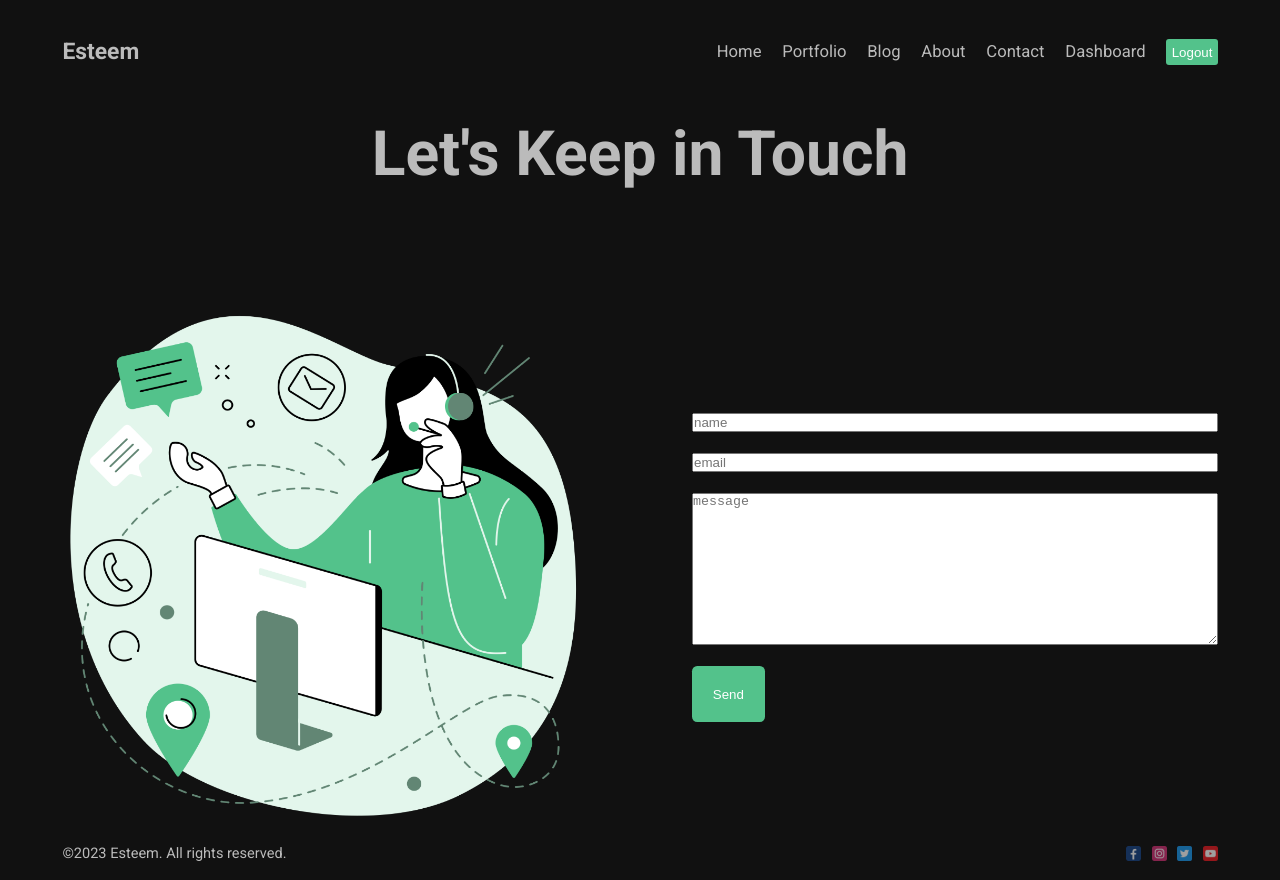
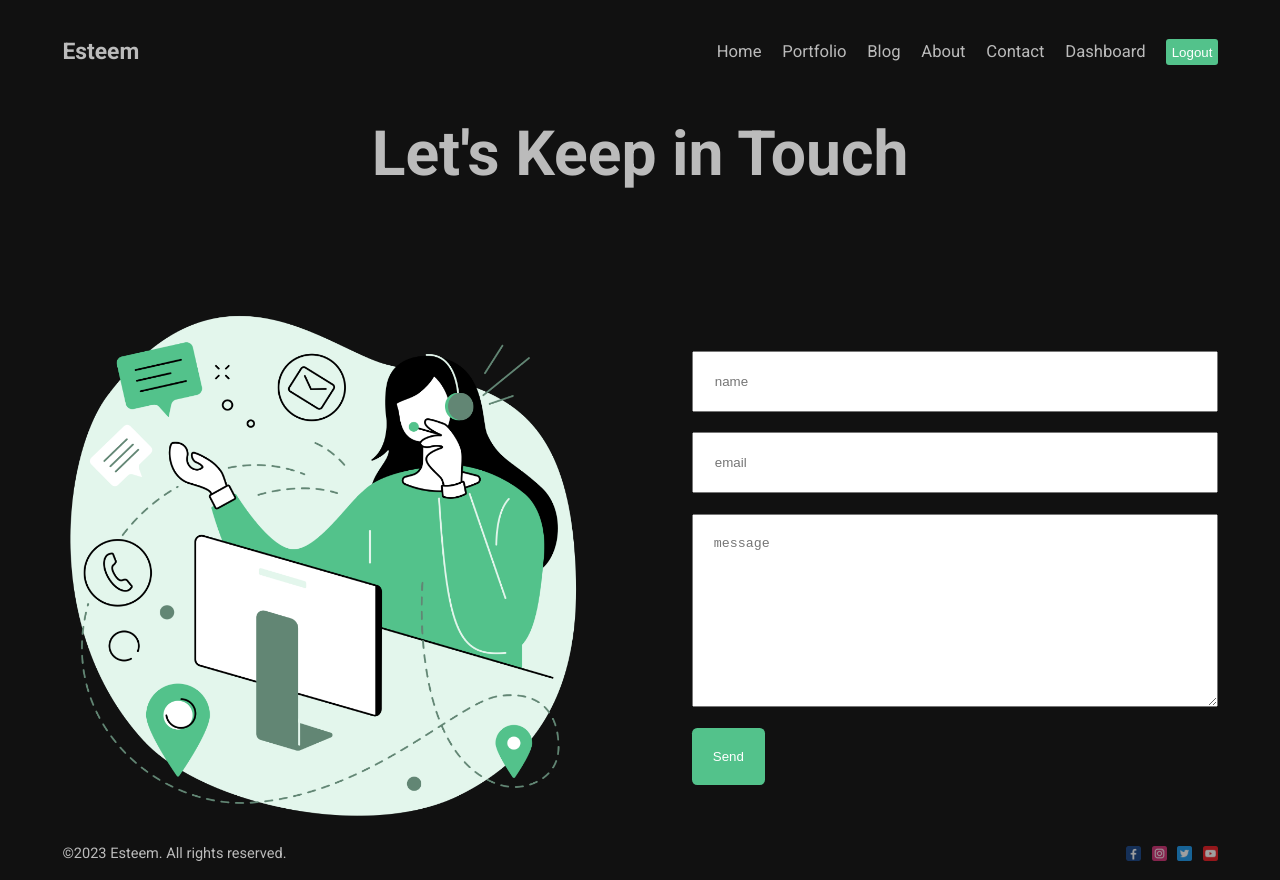
Before and after one commit to esteemayo/next_13, a Next.js app: page /contact in a window 1280 px wide. Built offline with nearby package versions, Linux system fonts and the light colour scheme.

Commit message:
fix: add styling

```diff
--- a/src/app/contact/page.module.scss
+++ b/src/app/contact/page.module.scss
@@ -22,10 +22,9 @@
       flex-direction: column;
       gap: 2rem;
 
-      .input {
-      }
-
-      .textarea {
+      .input,
+      .textArea {
+        padding: 2rem;
       }
     }
   }
```
